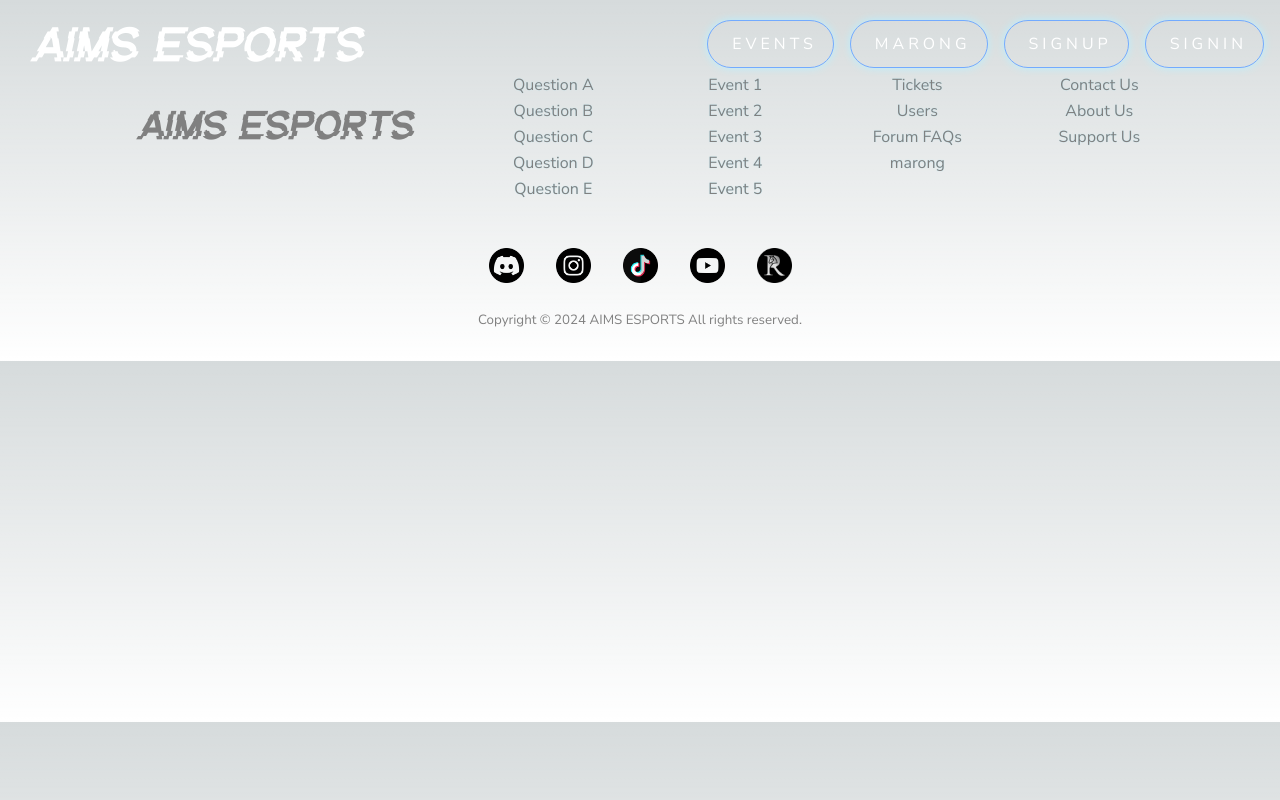
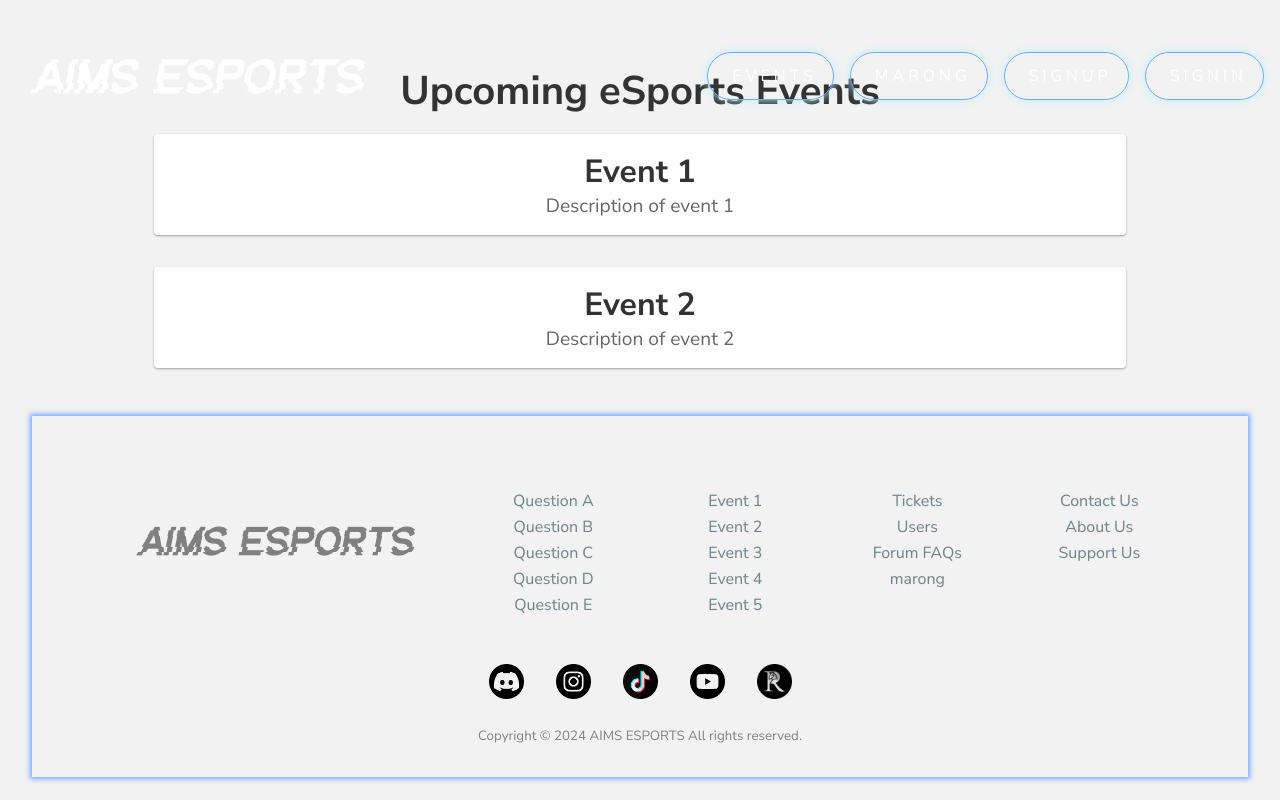
Before and after one commit to JiaCheng2004/marong-website, a Next.js app: page /event in a window 1280 px wide. Built offline with nearby package versions, Linux system fonts and the light colour scheme.

Commit message:
event page update

```diff
--- a/app/event/page.module.css
+++ b/app/event/page.module.css
@@ -0,0 +1,52 @@
+.main {
+    display: flex;
+    flex-direction: column;
+    align-items: center;
+    justify-content: space-between;
+    height: 100vh;
+    padding: 2em;
+    background-color: #f2f2f2; /* editable*/
+}
+
+.content {
+    display: flex;
+    flex-direction: column;
+    align-items: center;
+    margin: 2em 0;
+    width: 80%; /* editable*/
+}
+
+.h1 {
+    font-size: 2.5em; /* editable*/
+    text-align: center;
+    color: #333; /* editable*/
+}
+
+.events {
+    display: flex;
+    flex-direction: column;
+    width: 100%;
+}
+
+.event {
+    display: flex;
+    flex-direction: column;
+    align-items: center;
+    justify-content: center;
+    margin: 1em 0;
+    padding: 1em;
+    background-color: #fff; /* editable*/
+    border-radius: 4px; /* editable*/
+    box-shadow: 0 1px 3px rgba(0,0,0,0.12), 0 1px 2px rgba(0,0,0,0.24); /* editable*/
+}
+
+.h2 {
+    font-size: 2em; /* editable*/
+    color: #333; /* editable*/
+}
+
+.p {
+    font-size: 1.2em; /* editable*/
+    text-align: center;
+    color: #666; /* editable*/
+}
--- a/app/event/page.tsx
+++ b/app/event/page.tsx
@@ -2,11 +2,24 @@ import Navbar from '../navbar';
 import Footer from '../footer';
 import styles from './page.module.css';
 
-export default function event() {
+export default function EventPage() {
     return (
         <main className={styles.main}>
             <Navbar></Navbar>
-
+            <div className={styles.content}>
+                <h1 className={styles.h1}>Upcoming eSports Events</h1>
+                <div className={styles.events}>
+                    {/*hard-coded events, consider fetching this from your API*/}
+                    <div className={styles.event}>
+                        <h2 className={styles.h2}>Event 1</h2>
+                        <p className={styles.p}>Description of event 1</p>
+                    </div>
+                    <div className={styles.event}>
+                        <h2 className={styles.h2}>Event 2</h2>
+                        <p className={styles.p}>Description of event 2</p>
+                    </div>
+                </div>
+            </div>
             <Footer></Footer>
         </main>
     );
```
